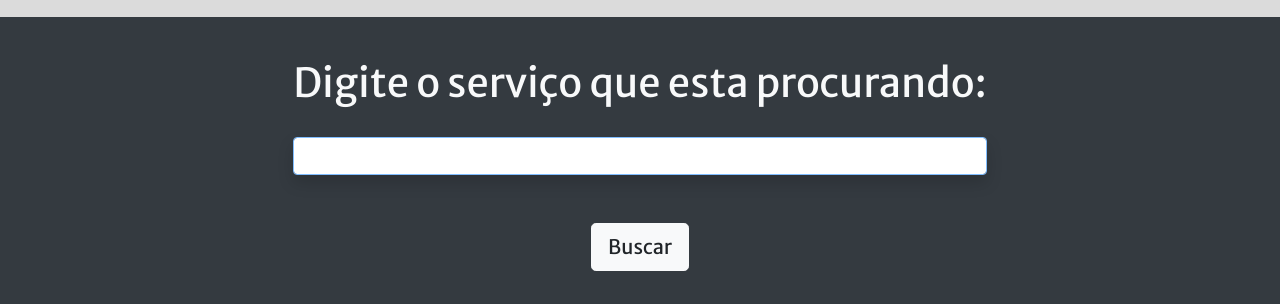
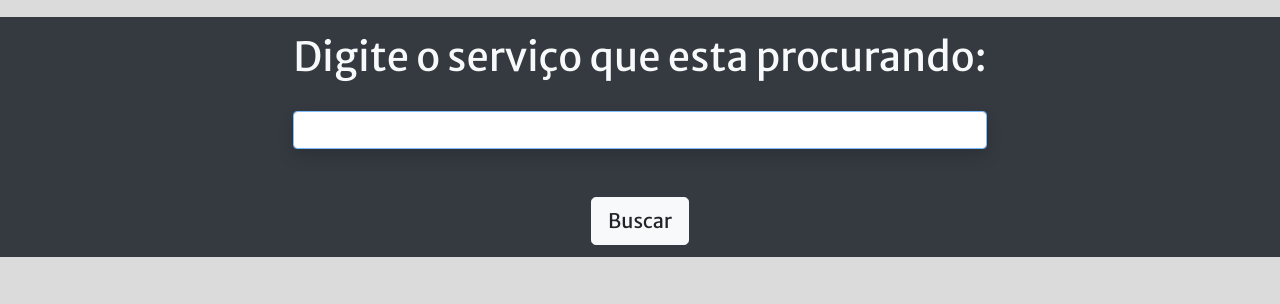
Before and after one commit to marccdb/40tena-delivery, a website: page index.html in a window 1280 px wide. Shown: the part 576-880 px from the top of the page. Drawn offline with nearby package versions, Linux system fonts and the light colour scheme.

Commit message:
fix horizontal scroll on responsive view

```diff
--- a/public/css/styles.css
+++ b/public/css/styles.css
@@ -6,11 +6,15 @@ body{
     text-align: center;
     background-color: #dbdbdb;
     font-family: 'Merriweather Sans', sans-serif;
+    overflow-x: hidden;
+    max-width: 100%;
+
 }
 
 h1, h2, h3{
     color: #30475e;
     text-shadow: 2px 2px 2px rgba(206,89,55,0);
+    text-align: center;
 }
 
 
@@ -54,7 +58,7 @@ nav button{
 }
 
 .actionDiv{
-    height: 295px;
+    height: 30vh;
     display: flex;
     align-items: center;
 
```
